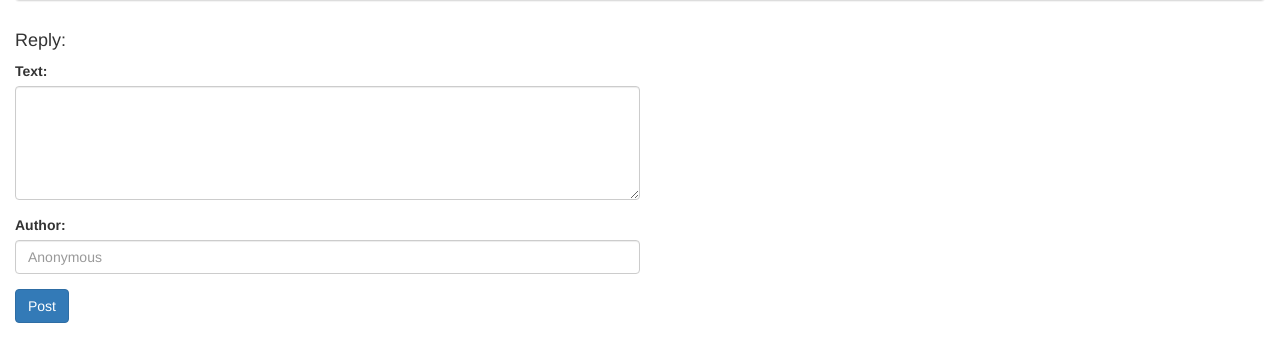
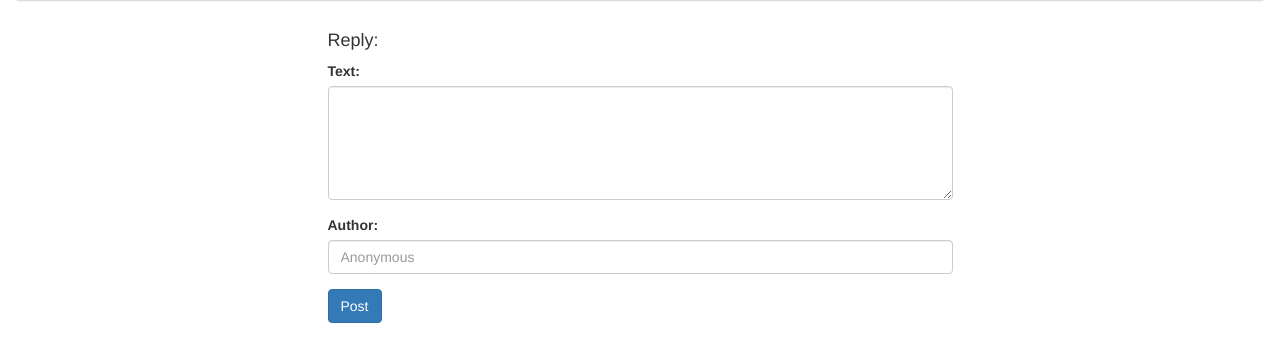
Before and after one commit to keirwl/Threads, a Flask app: template templates/thread.html in a window 1280 px wide. Shown: the part 183-545 px from the top of the page. Run offline with Flask 2, Linux system fonts and the light colour scheme; the template is opened without the code that fills it, so the values that code supplies are empty; parts of the project's set-up code (start-up, migrations or seed data) failed here and were passed over; some libraries are stand-ins or nearby versions.

Commit message:
Center new-thread properly

```diff
--- a/templates/post.html
+++ b/templates/post.html
@@ -5,7 +5,7 @@
 	</div>
 	<div class="form-group">
 		<label for="content">Text:</label>
-		<textarea class="form-control" name=content rows=5 cols=40 required>
+		<textarea class="form-control" name=content rows=5 cols=40 required></textarea>
 	</div>
 	<div class="form-group">
 		<label for="author">Author:</label>
--- a/templates/show.html
+++ b/templates/show.html
@@ -1,8 +1,9 @@
 {% extends "layout.html" %}
 {% block content %}
-<script src="{{ url_for('static', filename='show.js') }}"></script>
+<script type="text/javascript" src="{{url_for('static', filename='show.js')}}">
+</script>
 <p id="form_intro" class="collapse in">Hi! Add a post <a onclick="newThread()">here</a>.</p>
-<div id="form_space" class="collapse" style="width:60%;">
+<div id="form_space" class="collapse" style="width:60%;margin-left:auto;margin-right:auto;margin-bottom:5%">
 {% include 'post.html' %}
 </div>
 {% if threads %}
--- a/templates/thread.html
+++ b/templates/thread.html
@@ -29,7 +29,7 @@
 </div>
 </div>
 {% endfor %}
-<div class="post_form" style="width:50%">
+<div class="post_form center-block" style="width:50%">
 	<h4>Reply:</h4>
 	<form action="{{ thread.ident + '/post' }}" method=post>
 		<input type=hidden name=urlkey value="{{ thread.key.urlsafe() }}">
```
